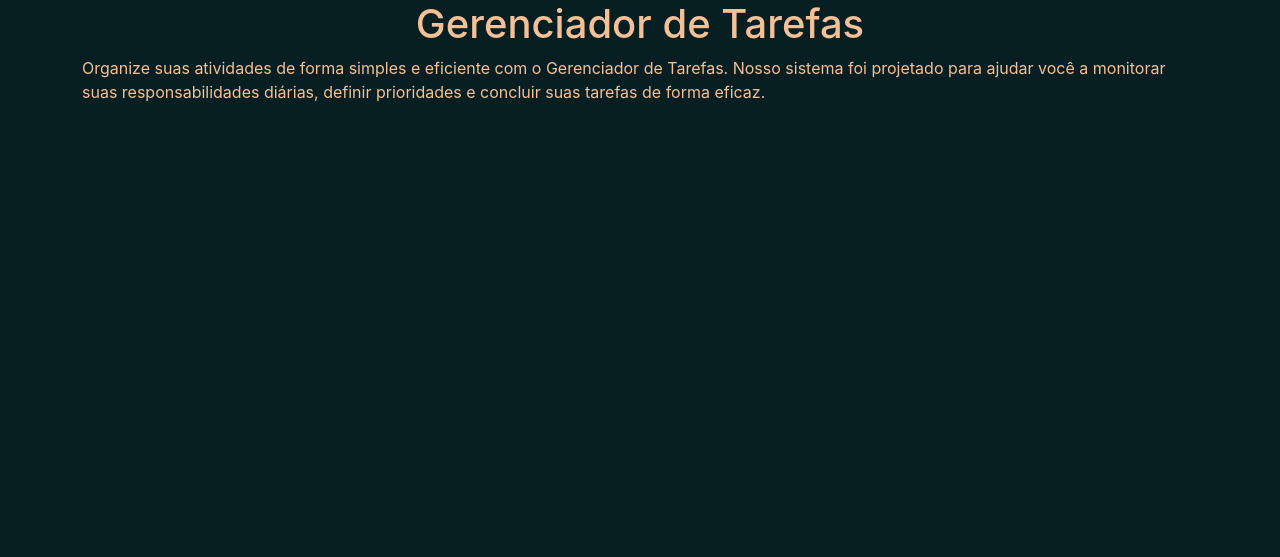
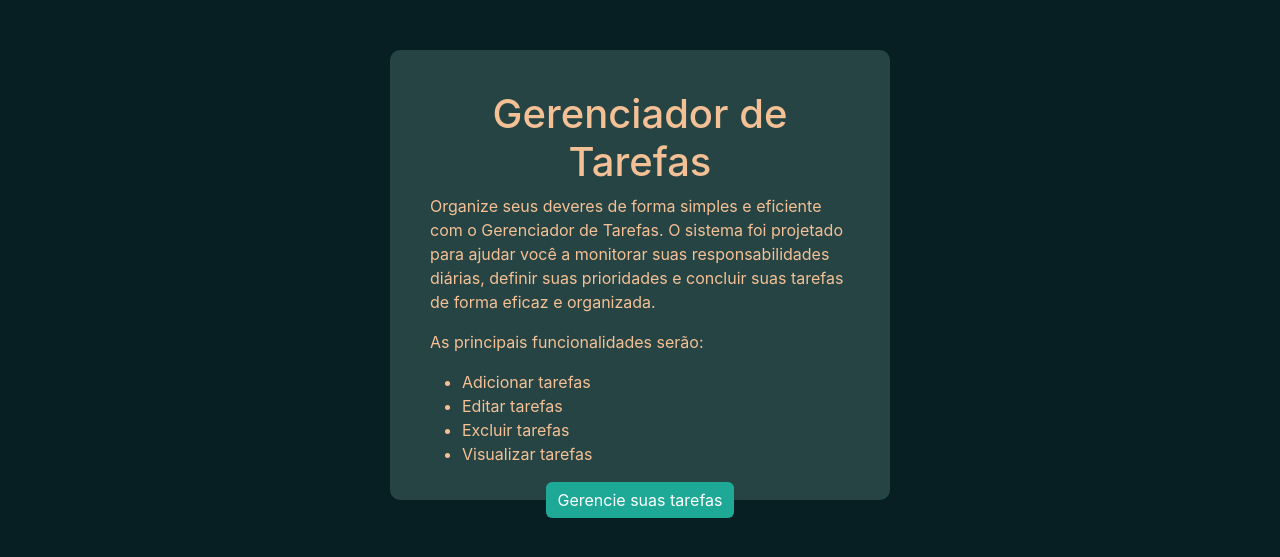
Before and after one commit to Robert-Cortez-Rudi/Gerenciamento_Tarefas, a Flask app: page / in a window 1280 px wide. Shown: the part 56-613 px from the top of the page. Run offline with Flask 3, Linux system fonts and the light colour scheme.

Commit message:
Alteração no arquivo da home principal da página

```diff
--- a/templates/index.html
+++ b/templates/index.html
@@ -1,12 +1,28 @@
 {% extends 'base.html' %}
 {% block conteudo %}
 <link rel="stylesheet" href="../static/css/index.css">
-<h1 style="text-align: center;">Gerenciador de Tarefas</h1>
 
-<div id="main">
-    <p> Organize suas atividades de forma simples e eficiente com o Gerenciador de Tarefas. Nosso sistema foi projetado
-        para ajudar você a monitorar suas responsabilidades diárias, definir prioridades e concluir suas tarefas de
-        forma eficaz.</p>
+<div id="card">
+    <h1 style="text-align: center;">Gerenciador de Tarefas</h1>
+
+    <p> Organize seus deveres de forma simples e eficiente com o Gerenciador de Tarefas. O sistema foi projetado
+        para ajudar você a monitorar suas responsabilidades diárias, definir suas prioridades e concluir suas tarefas de
+        forma eficaz e organizada.</p>
+
+    <p>As principais funcionalidades serão: </p>
+
+    <ul>
+        <li>Adicionar tarefas</li>
+        <li>Editar tarefas</li>
+        <li>Excluir tarefas</li>
+        <li>Visualizar tarefas</li>
+    </ul>
+
+    <div id="button">
+        <button class="btn btn-primary" id="iniciar">Gerencie suas tarefas</button>
+    </div>
+
+
 </div>
 
 
```
